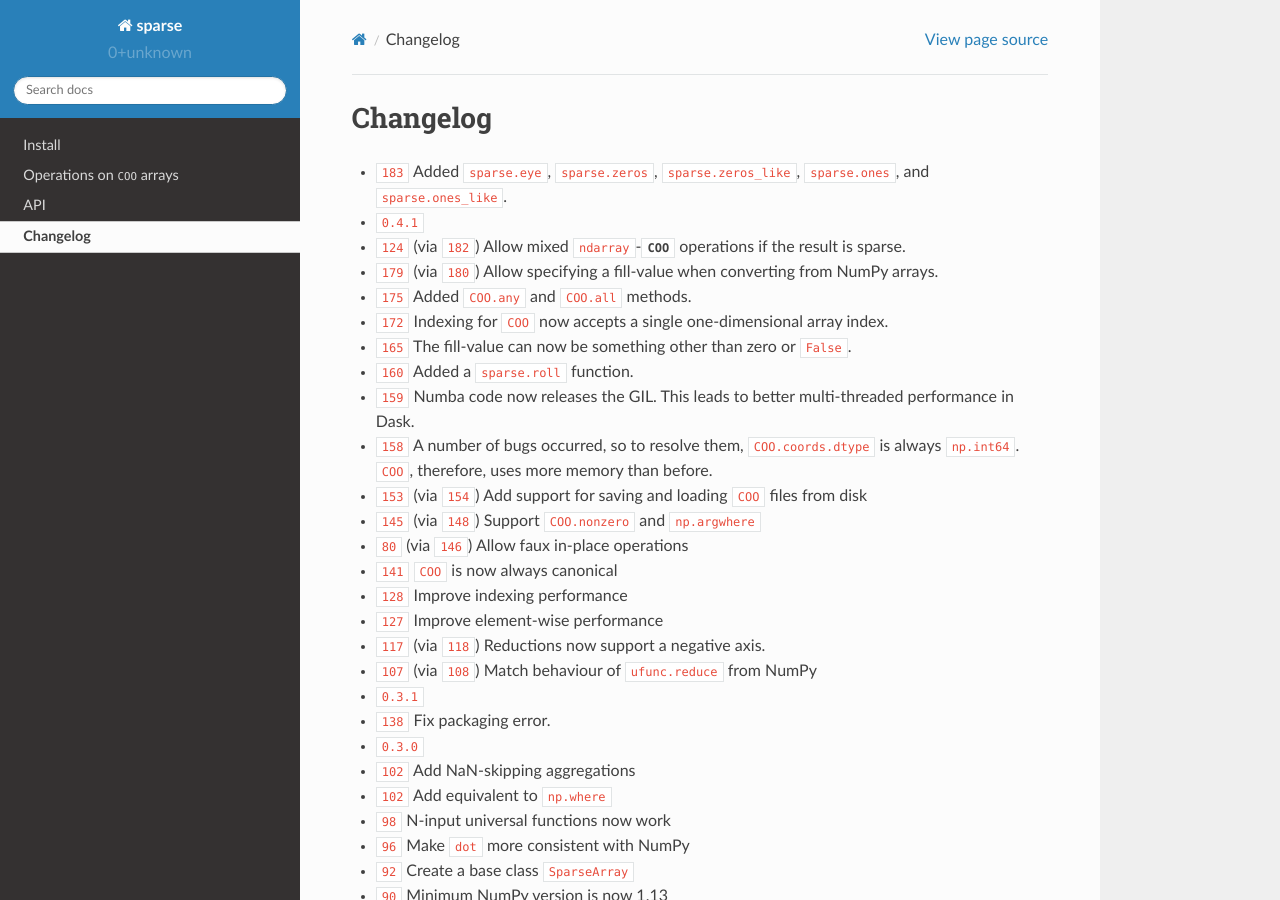
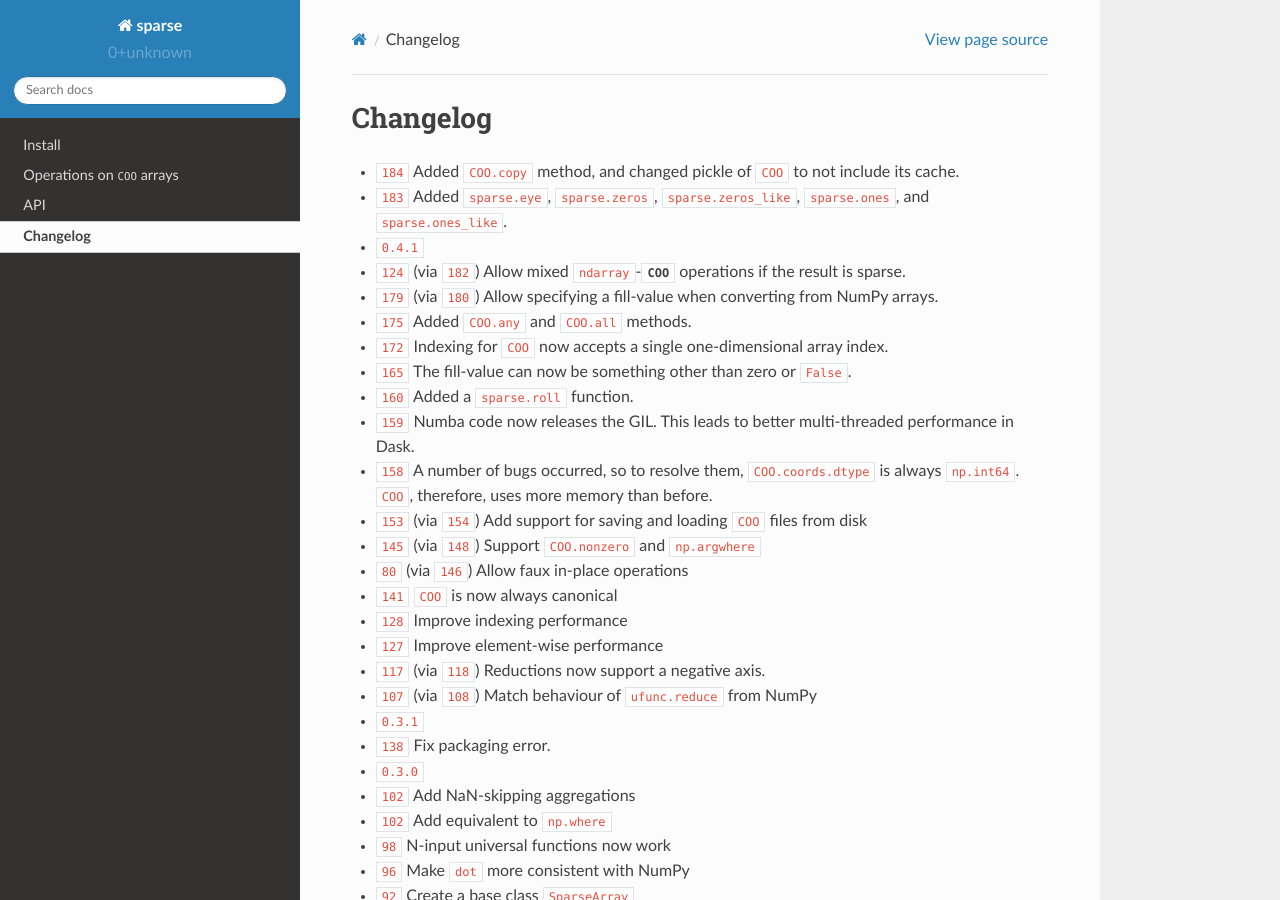
Before and after one commit to pydata/sparse, a Sphinx documentation site: the page built from docs/changelog.rst, in a window 1280 px wide and 900 px high. Built offline with Sphinx 7.4.7 and the Read the Docs theme 2.0.0, drawn with Linux system fonts in a browser that asks for light colours; pages that are not in the unit, such as notebooks, are missing from menus; cross-references to code outside the pages are shown as plain code.

Commit message:
Update changelog

```diff
--- a/docs/changelog.rst
+++ b/docs/changelog.rst
@@ -1,6 +1,7 @@
 Changelog
 =========
 
+* :feature:`184` Added :code:`COO.copy` method, and changed pickle of :object:`COO` to not include its cache.
 * :feature:`183` Added :code:`sparse.eye`, :code:`sparse.zeros`,
   :code:`sparse.zeros_like`, :code:`sparse.ones`, and :code:`sparse.ones_like`.
 * :release:`0.4.1 <2018-09-12>`
```
